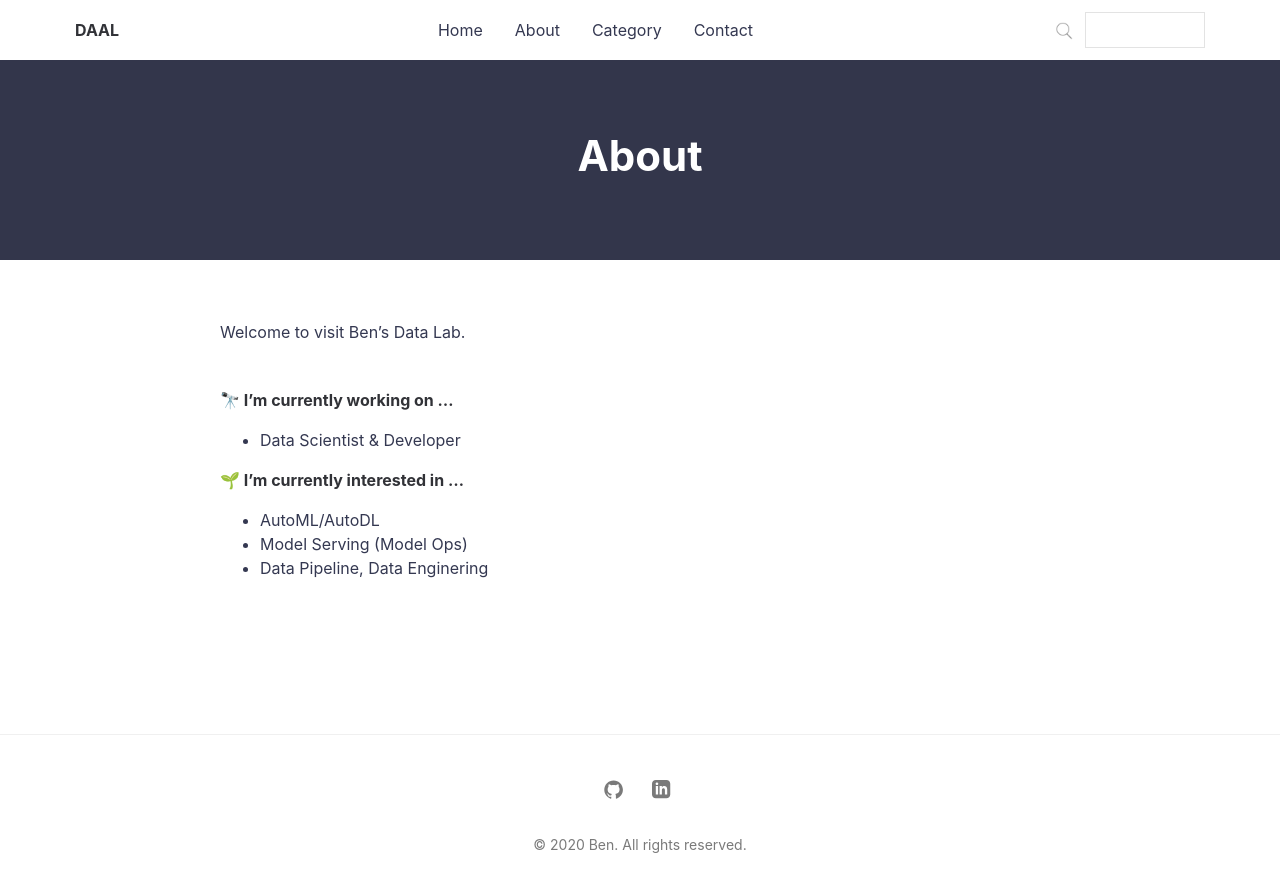
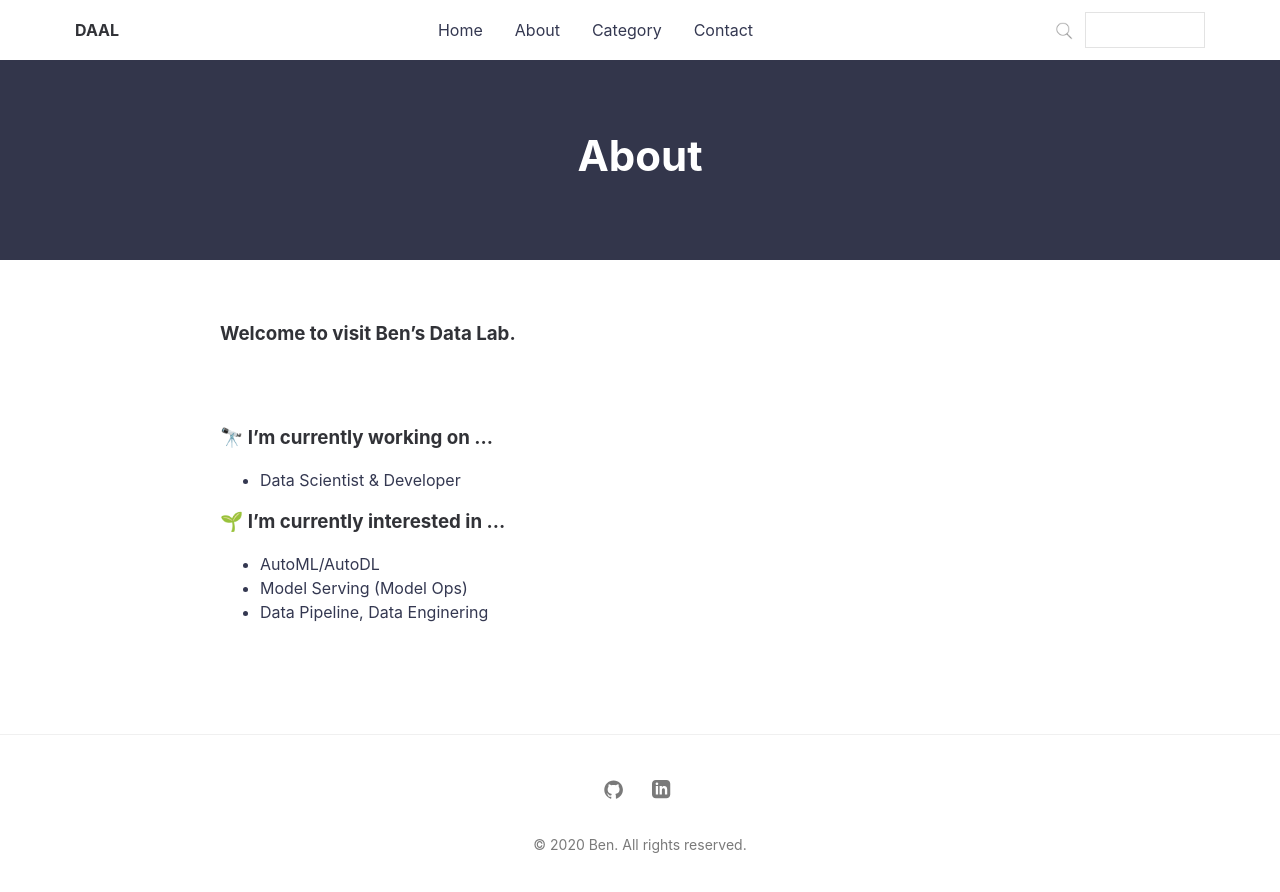
Before and after one commit to hjben/hjben.github.io, a Jekyll site: the page built from about.md, in a window 1280 px wide. Shown: the top 892 px of the page. Built offline with Jekyll 4.4.1, drawn with Linux system fonts in a browser that asks for light colours; nearby versions of some CDN libraries.

```diff
--- a/about.md
+++ b/about.md
@@ -4,13 +4,13 @@ title: About
 permalink: /about/
 ---
 
-Welcome to visit Ben's Data Lab.
+### Welcome to visit Ben's Data Lab.
 <br><br>
 
-#### 🔭 I’m currently working on ...
+### 🔭 I’m currently working on ...
 - Data Scientist & Developer
 
-#### 🌱 I’m currently interested in ...
+### 🌱 I’m currently interested in ...
 - AutoML/AutoDL
 - Model Serving (Model Ops)
 - Data Pipeline, Data Enginering
```
